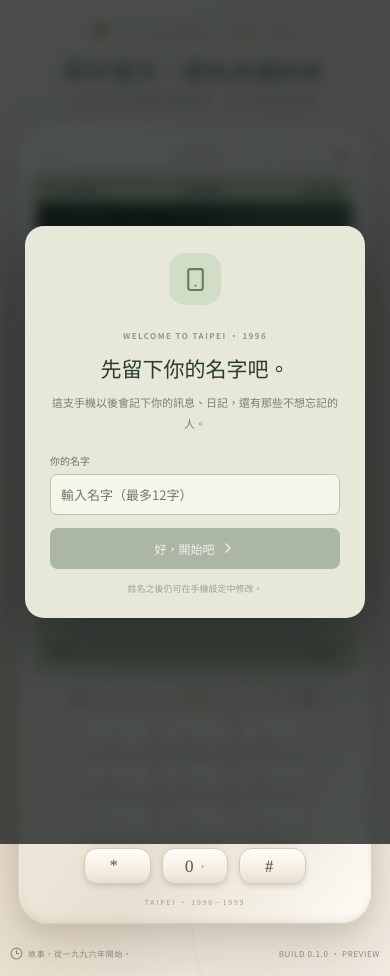
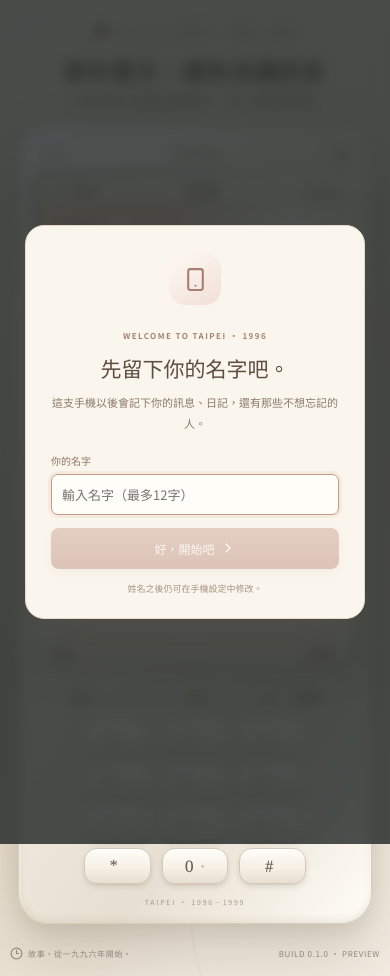
Before and after one commit to zzymumu/mayday-love-game, a React (Vite) app: page / in a window 390 px wide. Built offline with nearby package versions, Linux system fonts and the light colour scheme.

Commit message:
style: harmonize screen interior with cream white phone

```diff
--- a/src/styles.css
+++ b/src/styles.css
@@ -271,3 +271,159 @@ button { cursor: pointer; }
   .keypad { gap: 7px 11px; }
   .key { height: 36px; border-radius: 13px; }
 }
+
+
+/* 1.2 — 奶油白機身配套的暖色系螢幕內裝：移除原先的綠色介面 */
+:root {
+  --screen: #f5efe5;
+}
+
+.screen {
+  background: #f7f2e9;
+  color: #5b5045;
+}
+
+.status-bar {
+  background: linear-gradient(180deg, #fffdf8, #f1e9dc);
+  border-bottom: 1px solid #e2d7c8;
+  color: #77695a;
+}
+.status-left, .status-right { color: #8c7d6c; }
+.status-time { color: #62564a; }
+
+.screen-wallpaper {
+  color: #5d4b43;
+  background:
+    radial-gradient(ellipse at 82% 18%, rgba(255,255,255,.9) 0%, transparent 34%),
+    radial-gradient(ellipse at 16% 92%, rgba(230,184,167,.55) 0%, transparent 43%),
+    linear-gradient(135deg, #f4dfd0 0%, #ead8c9 48%, #e7d9c9 100%);
+  border-bottom: 1px solid rgba(169,137,111,.22);
+}
+.screen-wallpaper::after {
+  opacity: .12;
+  background-image: repeating-linear-gradient(0deg, transparent 0 4px, rgba(255,255,255,.5) 5px);
+}
+.screen-date span { color: #9a7969; }
+.screen-date strong { color: #604d43; }
+.screen-date strong span { color: #c48f79; }
+.screen-date small { color: #8d7769; }
+.screen-greeting span { color: #5b4d43; }
+.screen-greeting small { color: #927e70; }
+
+.menu-title {
+  color: #927b68;
+  background: #f8f3eb;
+  border-bottom: 1px solid #e8ded1;
+}
+.app-grid { background: #f8f3eb; }
+.app-tile { color: #66574a; }
+.app-tile:hover, .app-tile:focus-visible { background: rgba(225,203,185,.25); }
+
+.app-icon {
+  color: #8a6c61;
+  background: linear-gradient(145deg, #fffdfa, #f0e2d6);
+  border: 1px solid #e4d5c7;
+  box-shadow: 0 3px 7px rgba(115,87,65,.09), inset 0 1px 0 rgba(255,255,255,.98);
+}
+.icon-tone-1 {
+  color: #9a7180;
+  background: linear-gradient(145deg, #fff8f7, #f1dce0);
+  border-color: #e9cfd5;
+}
+.icon-tone-2 {
+  color: #77718e;
+  background: linear-gradient(145deg, #fcfaff, #e6e0ef);
+  border-color: #dcd4e9;
+}
+.icon-tone-3 {
+  color: #9a7357;
+  background: linear-gradient(145deg, #fffaf1, #f2e0c9);
+  border-color: #e9d7bd;
+}
+.app-name { color: #66574a; }
+
+.screen-bottom {
+  background: linear-gradient(180deg, #f2eadd, #eae0d2);
+  border-top: 1px solid #e0d4c5;
+}
+.screen-bottom button { color: #806d5b; }
+.tiny-signal { color: #b18e7a; }
+
+.app-overlay { background: rgba(83,65,52,.22); }
+.app-window {
+  background: #fbf7ef;
+  color: #5c5045;
+  box-shadow: 0 8px 25px rgba(91,69,52,.16);
+}
+.app-window-head {
+  background: linear-gradient(180deg, #fffdf9, #f1e7db);
+  border-bottom: 1px solid #e7d9c9;
+}
+.back-button, .close-button { color: #8a7160; }
+.app-window-title { color: #665448; }
+.app-window-content { background: #fbf7ef; }
+.empty-symbol, .settings-symbol {
+  background: linear-gradient(145deg, #fff8f4, #f0dfd8);
+  color: #a47b70;
+  border: 1px solid #ead6cc;
+}
+.app-window-content h2 { color: #5d4d43; }
+.app-window-content p { color: #8a796a; }
+.coming-soon {
+  color: #947969;
+  background: #f3e8df;
+}
+.app-window-foot {
+  background: #f1e7db;
+  border-top: 1px solid #e7d9c9;
+  color: #9a8572;
+}
+.field-label { color: #8b7462; }
+.rename-row input, .name-modal input {
+  border-color: #dfcfc0;
+  background: #fffdf8;
+  color: #5c5045;
+}
+.rename-row input:focus, .name-modal input:focus {
+  border-color: #c69a83;
+  box-shadow: 0 0 0 3px rgba(198,154,131,.13);
+}
+.small-action {
+  background: #b98778;
+  color: #fffaf6;
+}
+.danger-action { color: #ae746b; }
+
+.name-modal, .confirm-modal {
+  background: #fbf6ed;
+  color: #5c5045;
+  border: 1px solid #e7d9c9;
+  box-shadow: 0 22px 65px rgba(88,67,50,.22);
+}
+.modal-icon {
+  background: linear-gradient(145deg, #fff9f4, #f1dfd7);
+  color: #a77e70;
+}
+.modal-icon.warning {
+  color: #a66f61;
+  background: #f2dfd7;
+}
+.eyebrow { color: #a18470; }
+.name-modal h2, .confirm-modal h2 { color: #5c4c42; }
+.name-modal p, .confirm-modal p { color: #89796b; }
+.name-modal label { color: #8b7462; }
+.primary-action {
+  background: linear-gradient(180deg, #c49682, #ad796b);
+  color: #fffaf5;
+  box-shadow: 0 3px 8px rgba(153,104,86,.17);
+}
+.name-modal > small { color: #a49383; }
+.confirm-actions button {
+  border-color: #e0d3c5;
+  color: #806d5d;
+}
+.confirm-actions .danger-solid {
+  background: #b4776c;
+  border-color: #b4776c;
+  color: #fffaf6;
+}
```
